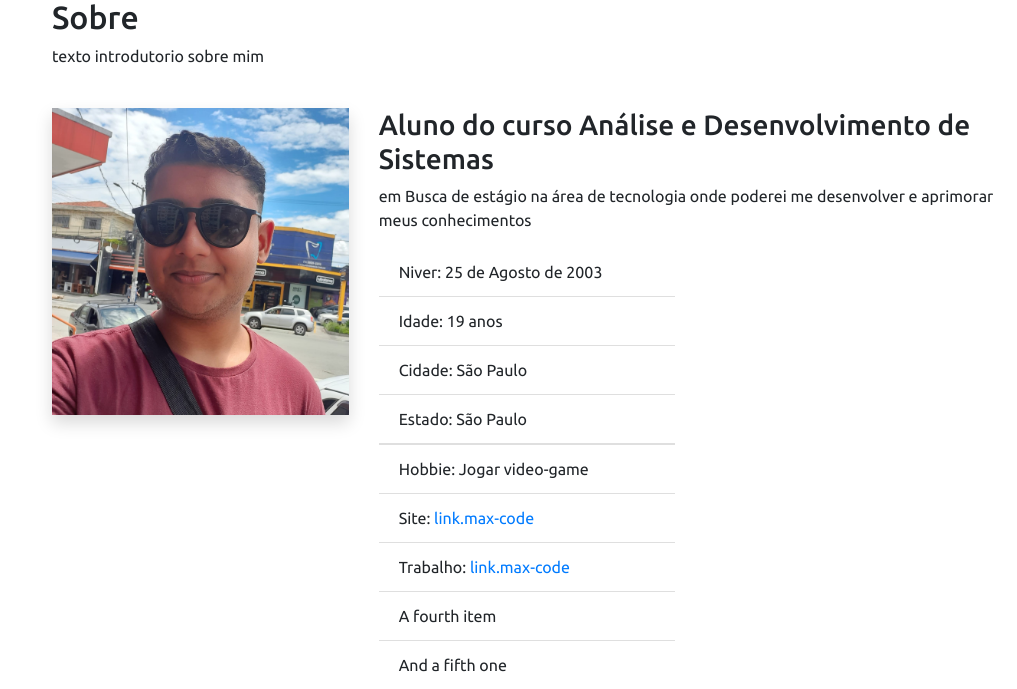
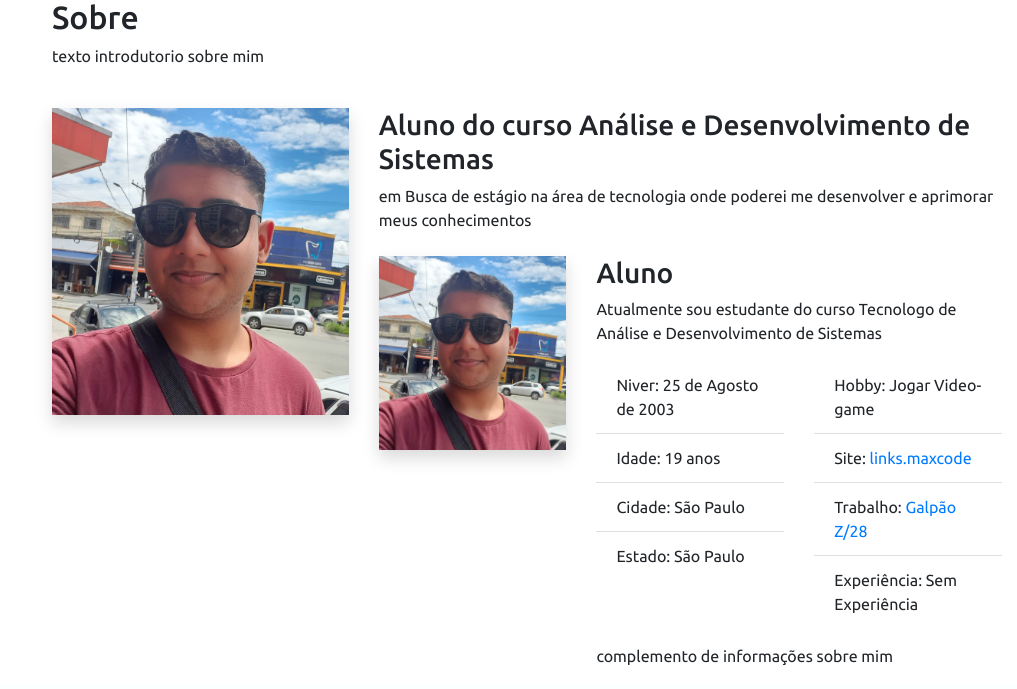
Before and after one commit to Guimax18/portifolio, a Flask app: page / in a window 1280 px wide. Shown: the part 866-1555 px from the top of the page, without its empty margins (263-1280 px from the left). After the commit the page ends 1531 px from the top, so only its background shows below. Run offline with Flask 2, Linux system fonts and the light colour scheme; some libraries are stand-ins or nearby versions.

Commit message:
Update index.html

```diff
--- a/project/templates/index.html
+++ b/project/templates/index.html
@@ -98,9 +98,17 @@
               e aprimorar meus conhecimentos
             </p>
 
-            <div class="row"><!--Criando 2 tabelas-->
+             <div class="row mt-4">
+            <div class="col-md-4">
+                <img class="img-fluid shadow" src="../static/img/foro de perfil menor.jpg" alt="Foto do max" data-anime="left">
+            </div>
+            <div class="col-md-8" data-anime="right">
+                <h3>Aluno</h3>
+                <p>Atualmente sou estudante do curso Tecnologo de
+                    Análise e Desenvolvimento de Sistemas
+                <div class="row mt-3 mb-3">
                     <div class="col-md-6">
-              <ul class="list-group list-group-flush">
+                        <ul class="list-group list-group-flush fs-5">
                             <li class="list-group-item">
                                 Niver: <span class="fw-lighter">25 de Agosto de
                                     2003</span>
@@ -116,29 +124,24 @@
                             </li>
 
                         </ul>
+                    </div>
+                    <div class="col-md-6">
                         <ul class="list-group list-group-flush fs-5">
-              <li class="list-group-item">
-                Hobbie: <span class="fw-lighter">Jogar video-game</span>
-              </li>
-              <li class="list-group-item">Site: <a href="http://max-code.netlify.app/"
-               target="_blank"
-               class="fw-lighter text-decoration-none
-               link-dark">link.max-code</a> </li>
-              <li class="list-group-item">Trabalho: <a href="https://www.instagram.com/galpaoz28/"
-                Target="_blank"
-                class="fw-lighter text-decoration-none
-                link-dark">link.max-code</a></li>
-              <li class="list-group-item">A fourth item</li>
-              <li class="list-group-item">And a fifth one</li>
+                            <li class="list-group-item">Hobby: <span class="fw-lighter">Jogar Video-game</span></li>
+                            <li class="list-group-item">Site: <a href="https://max-code.netlify.app/" target="_blank"
+                                    class="fw-lighter text-decoration-none link-dark">links.maxcode</a></li>
+                            <li class="list-group-item">Trabalho: <a href=""
+                                    target="_blank" class="fw-lighter text-decoration-none link-dark">Galpão
+                                    Z/28</a></li>
+                            <li class="list-group-item">Experiência: <span class="fw-lighter">Sem Experiência</span></li>
+
                         </ul>
                     </div>
                 </div>
+
+                <p>complemento de informações sobre mim</p>
             </div>
-
         </div>
-
-
-
     </section>
 
      </main>
```
Lines whose indentation alone changed are shown as unchanged.
